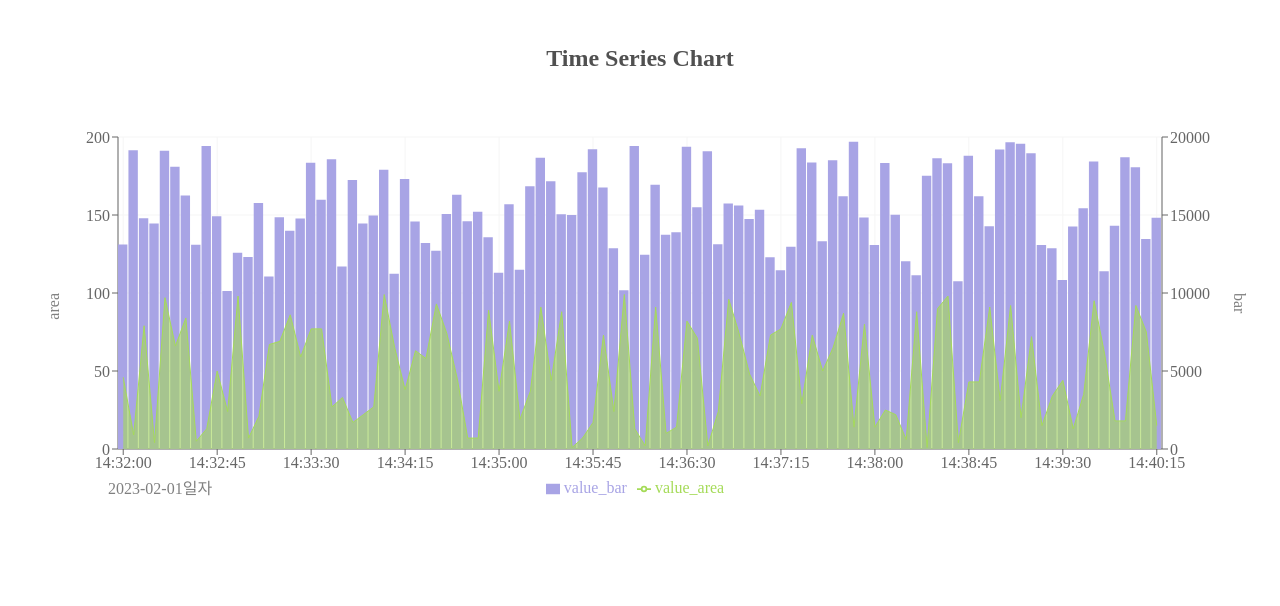
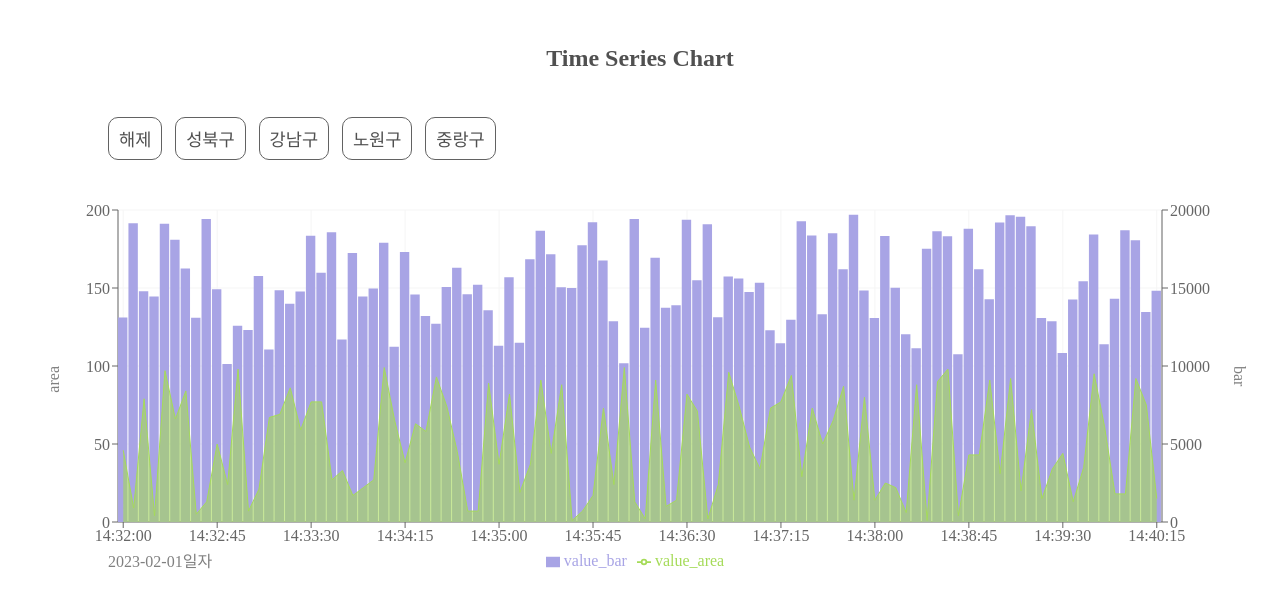
Before and after one commit to lyeejj/time-series-chart, a React (Create React App) app: page / in a window 1280 px wide. Shown: the top 606 px of the page. Built offline with nearby package versions, Linux system fonts and the light colour scheme; what emotion-reset would draw is missing.

Commit message:
feat: 필터링 기능 구현 #5
FilterBtnList 컴포넌트 생성 및 적용
지역 ID값을 이용해 데이터 필터링

```diff
--- a/src/components/Chart.tsx
+++ b/src/components/Chart.tsx
@@ -8,15 +8,25 @@ import {
 	CartesianGrid,
 	Tooltip,
 	Legend,
+	Cell,
 } from 'recharts';
 import useChartData from '../hooks/useChartData';
 import CustomTooltip from './CustomTooltip';
+import FilterBtnList from './FilterBtnList';
+import useFilterId from '../hooks/useFilterId';
 
 function Chart() {
 	const { chartData, regionArr } = useChartData();
+	const { selectedId, resetFilter, handleSelectedId } = useFilterId();
 	const date = chartData[0]?.date;
+
 	return (
 		<>
+			<FilterBtnList
+				filterIds={regionArr}
+				resetFilter={resetFilter}
+				handleSelectedId={handleSelectedId}
+			/>
 			<ResponsiveContainer width="100%" height={400}>
 				<ComposedChart
 					data={chartData}
@@ -45,7 +55,11 @@ function Chart() {
 					/>
 					<Tooltip content={<CustomTooltip />} />
 					<Legend />
-					<Bar yAxisId="right" dataKey="value_bar" barSize={20} fill="#a8a4e5" />
+					<Bar yAxisId="right" dataKey="value_bar" barSize={20} fill="#a8a4e5">
+						{chartData.map((entry, index) => (
+							<Cell key={index} fill={entry.id === selectedId ? '#7871dd' : '#a8a4e5'} />
+						))}
+					</Bar>
 					<Area yAxisId="left" dataKey="value_area" fill="#a5db58" stroke="#a5db58" />
 				</ComposedChart>
 			</ResponsiveContainer>
--- /dev/null
+++ b/src/components/FilterBtnList.tsx
@@ -0,0 +1,41 @@
+import styled from '@emotion/styled';
+
+interface FilterBtnListProps {
+	filterIds: string[];
+	resetFilter: () => void;
+	handleSelectedId: (id: string) => void;
+}
+
+function FilterBtnList({ filterIds, resetFilter, handleSelectedId }: FilterBtnListProps) {
+	return (
+		<FilterList>
+			<ItemButton onClick={resetFilter}>해제</ItemButton>
+			{filterIds.map(id => (
+				<ItemButton onClick={() => handleSelectedId(id)}>{id}</ItemButton>
+			))}
+		</FilterList>
+	);
+}
+export default FilterBtnList;
+
+const FilterList = styled.div`
+	display: flex;
+	gap: 0.8rem;
+	margin: 30px 100px;
+`;
+
+const ItemButton = styled.button`
+	padding: 8px 10px;
+	border: 1px solid #626262;
+	border-radius: 10px;
+	background-color: transparent;
+	color: #505050;
+	font-size: 1.1rem;
+	cursor: pointer;
+
+	&:hover,
+	&:focus {
+		border: 1px solid #62dd8b;
+		color: #62dd8b;
+	}
+`;
```
